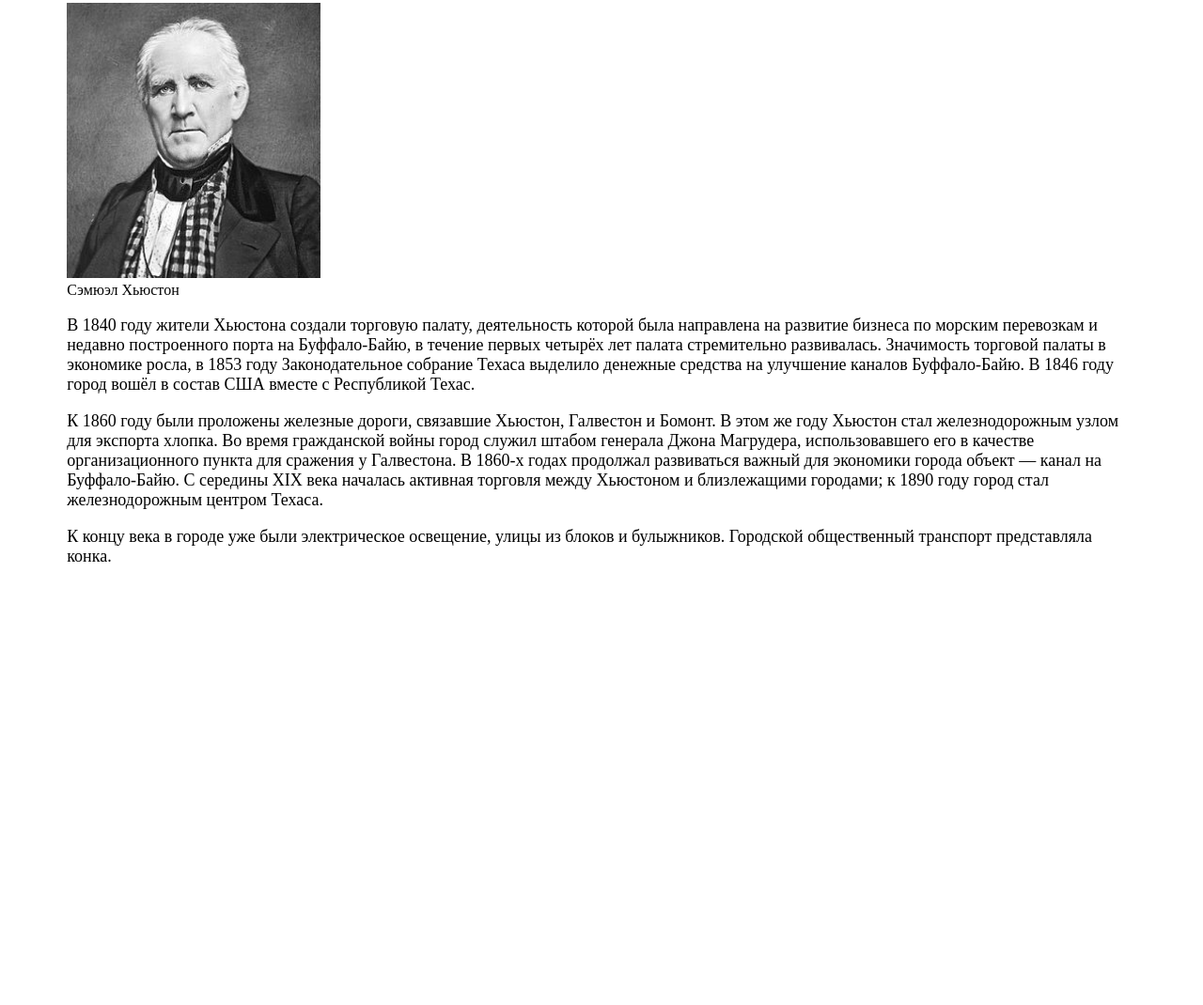
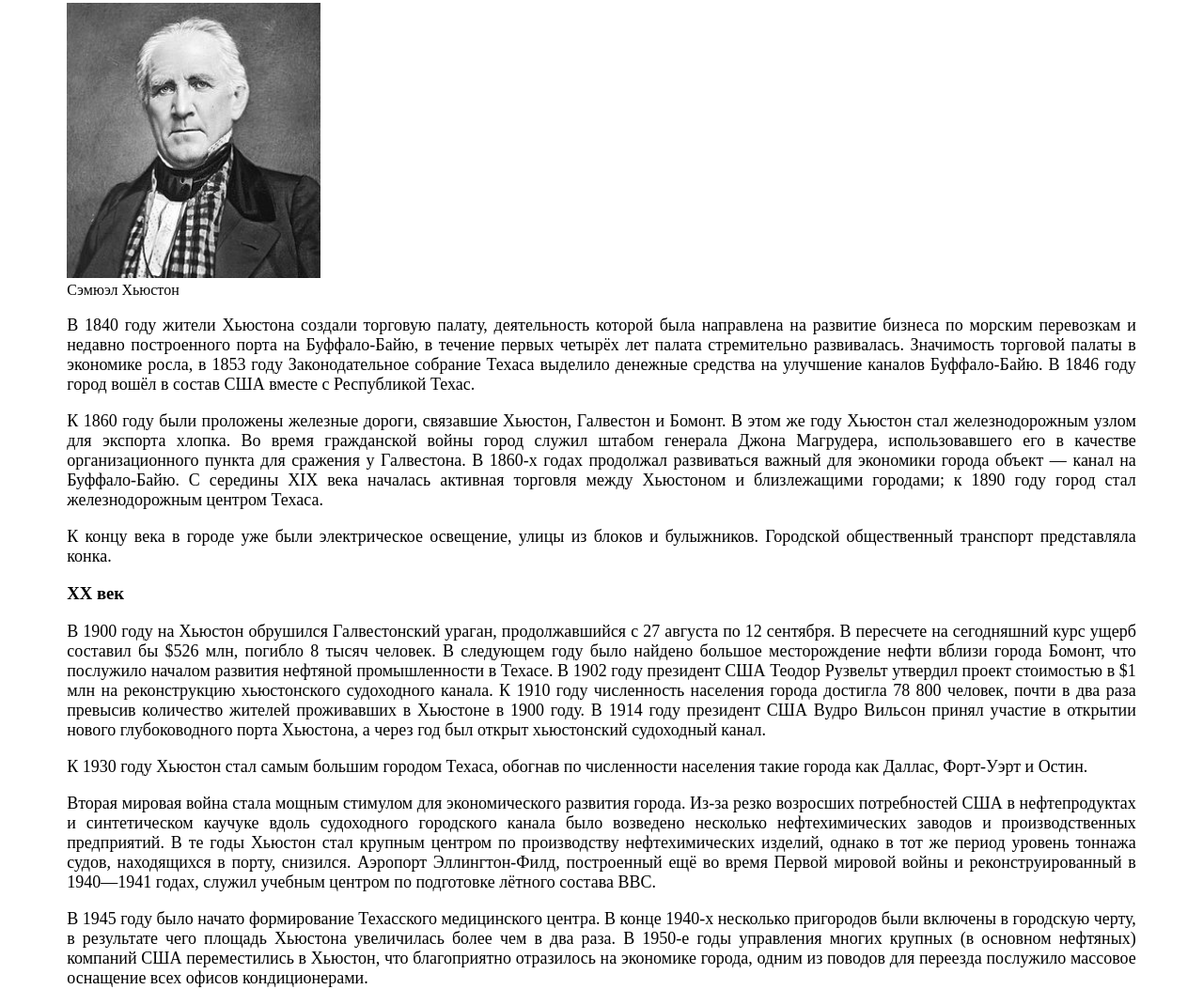
Before and after one commit to Alextxnk/HTML_and_CSS, a plain HTML site: page houston/houston.html in a window 1280 px wide. Shown: the part 1244-2314 px from the top of the page at 94% size. Before the commit the page ends 1865 px from the top, so only its background shows below. Drawn offline with Linux system fonts and the light colour scheme.

Commit message:
First Commit

```diff
--- a/houston/css/styles.css
+++ b/houston/css/styles.css
@@ -9,6 +9,7 @@
 }
 p {
    font-size: 18px;
+   text-align: justify;
 }
 span {
    font-size: 16px;
--- a/houston/houston.html
+++ b/houston/houston.html
@@ -155,6 +155,7 @@
          <p>Город назван в честь Сэмюэла Хьюстона — главнокомандующего армией Техаса во время Техасской революции (1835—1836) и президента Республики Техас (1836—1838, 1841—1844).</p>
          <p>После окончания войны за независимость Техаса, в августе 1836 года предприниматели братья Август и Джон Аллены купили 26,9 км² земли вдоль реки Буффало-Байю, планируя основать на ней населённый пункт. Они хотели, чтобы будущий город стал столицей Техаса и крупным торговым центром.</p>
          <p>Датой основания города принято считать 30 августа 1836 года, когда братья Аллены разместили объявление о появлении города. Город назвали в честь генерала Сэма Хьюстона, возглавлявшего армию техасцев в битве при Сан-Хасинто во время войны против Мексики, позже избранного президентом Техаса. На январь 1837 года в посёлке проживало всего 12 человек, однако через четыре месяца население возросло до 1500 человек. 5 июня 1837 года город был включён в округ Гаррисберг (ныне Харрис) и стал временной столицей Республики Техас, которой оставался до 1839 года. Первым мэром Хьюстона стал Джеймс Холман.</p>
+
          <h3 id="XIX_век">XIX век</h3>
          <img
          title="Хьюстон"
@@ -167,6 +168,13 @@
          <p>В 1840 году жители Хьюстона создали торговую палату, деятельность которой была направлена на развитие бизнеса по морским перевозкам и недавно построенного порта на Буффало-Байю, в течение первых четырёх лет палата стремительно развивалась. Значимость торговой палаты в экономике росла, в 1853 году Законодательное собрание Техаса выделило денежные средства на улучшение каналов Буффало-Байю. В 1846 году город вошёл в состав США вместе с Республикой Техас.</p>
          <p>К 1860 году были проложены железные дороги, связавшие Хьюстон, Галвестон и Бомонт. В этом же году Хьюстон стал железнодорожным узлом для экспорта хлопка. Во время гражданской войны город служил штабом генерала Джона Магрудера, использовавшего его в качестве организационного пункта для сражения у Галвестона. В 1860-х годах продолжал развиваться важный для экономики города объект — канал на Буффало-Байю. С середины XIX века началась активная торговля между Хьюстоном и близлежащими городами; к 1890 году город стал железнодорожным центром Техаса.</p>
          <p>К концу века в городе уже были электрическое освещение, улицы из блоков и булыжников. Городской общественный транспорт представляла конка.</p>
+
+         <h3 id="XX_век">XX век</h3>
+         <p>В 1900 году на Хьюстон обрушился Галвестонский ураган, продолжавшийся с 27 августа по 12 сентября. В пересчете на сегодняшний курс ущерб составил бы $526 млн, погибло 8 тысяч человек. В следующем году было найдено большое месторождение нефти вблизи города Бомонт, что послужило началом развития нефтяной промышленности в Техасе. В 1902 году президент США Теодор Рузвельт утвердил проект стоимостью в $1 млн на реконструкцию хьюстонского судоходного канала. К 1910 году численность населения города достигла 78 800 человек, почти в два раза превысив количество жителей проживавших в Хьюстоне в 1900 году. В 1914 году президент США Вудро Вильсон принял участие в открытии нового глубоководного порта Хьюстона, а через год был открыт хьюстонский судоходный канал.</p>
+         <p>К 1930 году Хьюстон стал самым большим городом Техаса, обогнав по численности населения такие города как Даллас, Форт-Уэрт и Остин.</p>
+         <p>Вторая мировая война стала мощным стимулом для экономического развития города. Из-за резко возросших потребностей США в нефтепродуктах и синтетическом каучуке вдоль судоходного городского канала было возведено несколько нефтехимических заводов и производственных предприятий. В те годы Хьюстон стал крупным центром по производству нефтехимических изделий, однако в тот же период уровень тоннажа судов, находящихся в порту, снизился. Аэропорт Эллингтон-Филд, построенный ещё во время Первой мировой войны и реконструированный в 1940—1941 годах, служил учебным центром по подготовке лётного состава ВВС.</p>
+         <p>В 1945 году было начато формирование Техасского медицинского центра. В конце 1940-х несколько пригородов были включены в городскую черту, в результате чего площадь Хьюстона увеличилась более чем в два раза. В 1950-е годы управления многих крупных (в основном нефтяных) компаний США переместились в Хьюстон, что благоприятно отразилось на экономике города, одним из поводов для переезда послужило массовое оснащение всех офисов кондиционерами.</p>
+
       </div>
       <!-- /.history -->
 
```
Lines whose indentation alone changed are shown as unchanged.
